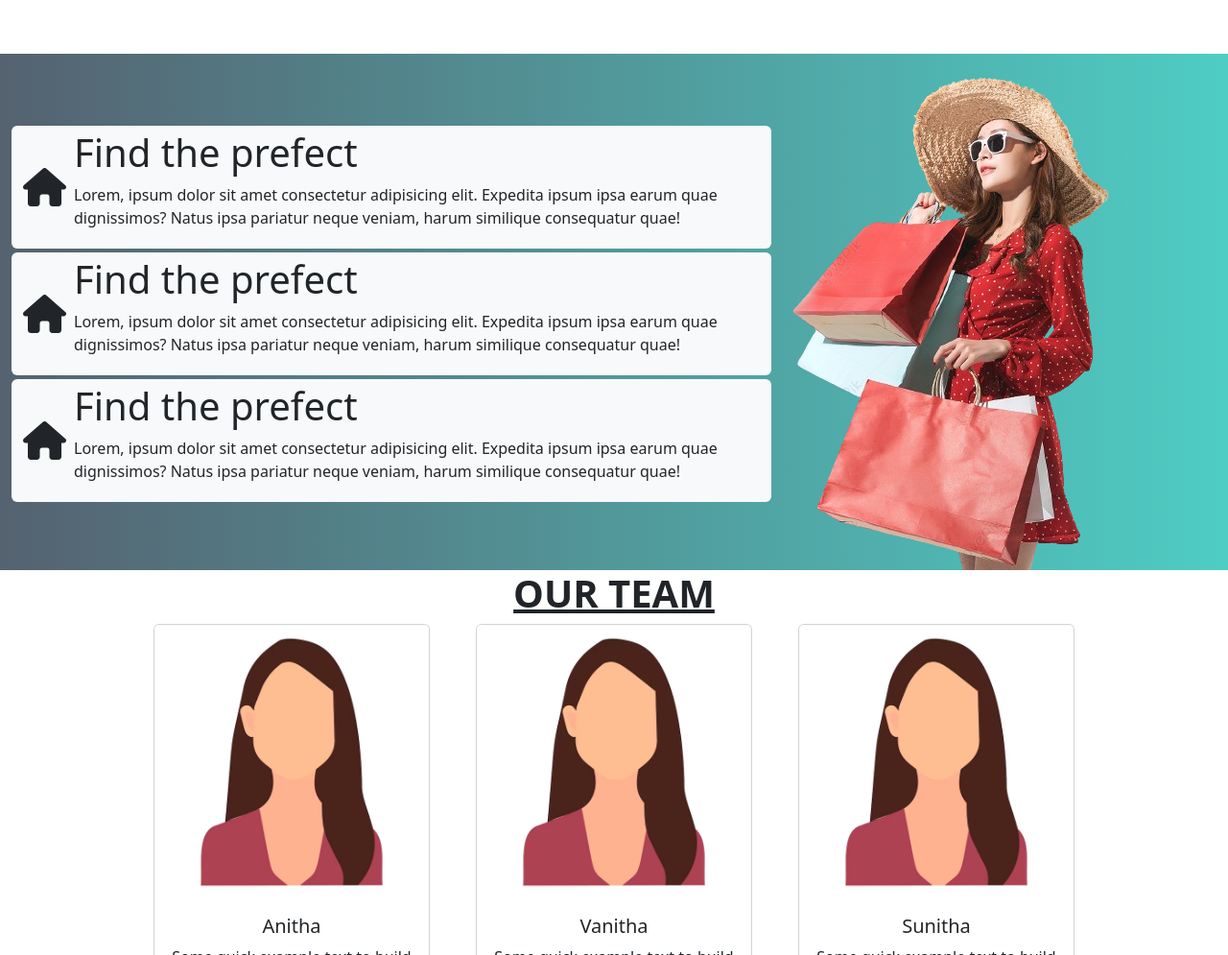
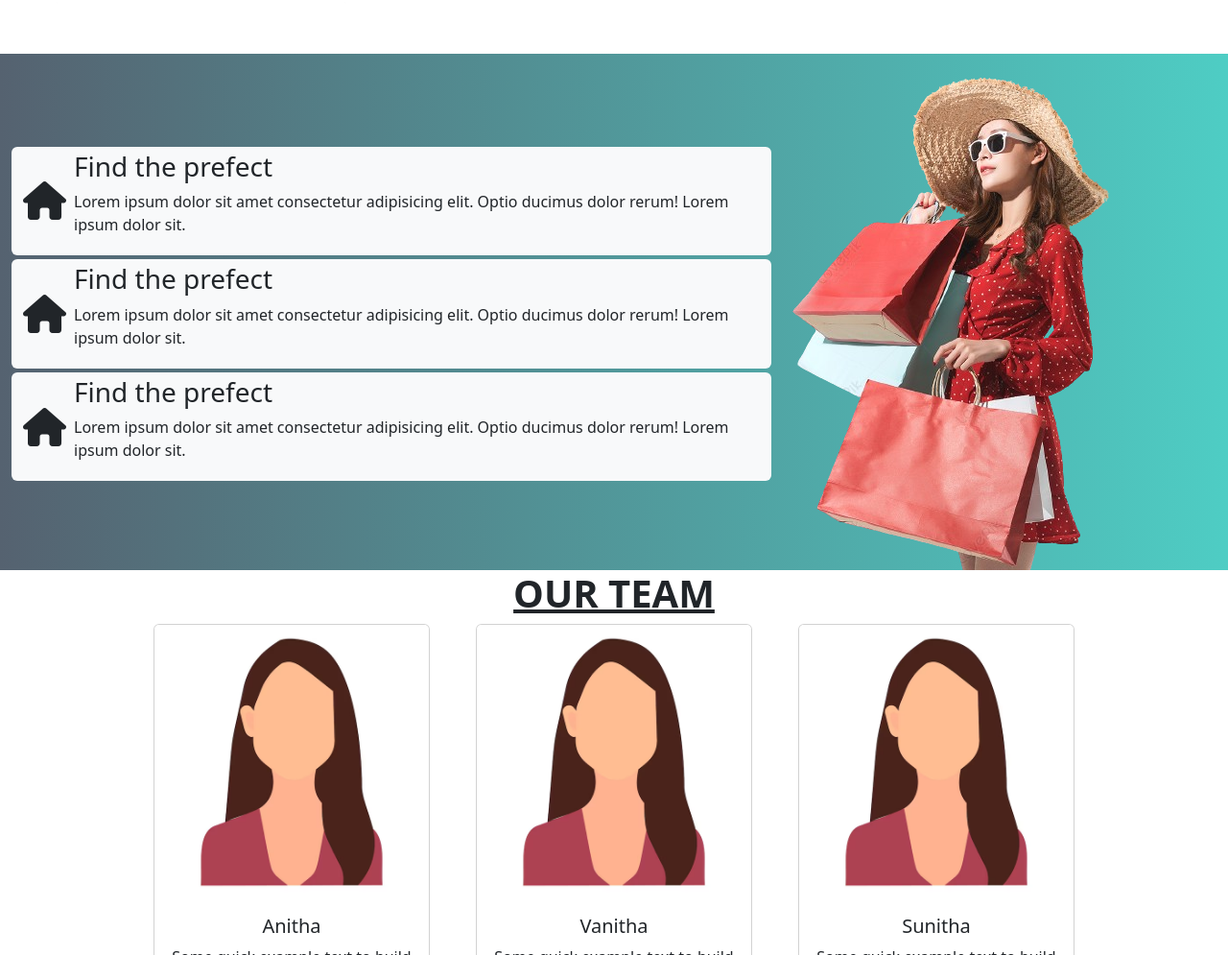
Before and after one commit to Manivarsh45/Shoe-store, a plain HTML site: page index.html in a window 1280 px wide. Shown: the part 600-1595 px from the top of the page at 96% size. Drawn offline with nearby package versions, Linux system fonts and the light colour scheme.

Commit message:
Update index.html

```diff
--- a/index.html
+++ b/index.html
@@ -36,11 +36,10 @@
 
 <body>
     <nav class="navbar navbar-expand-lg bg-body-tertiary">
-        <div class="container-fluid">
+
         <a class="navbar-brand" href="#">Navbar</a>
-            <button class="navbar-toggler" type="button" data-bs-toggle="collapse"
-                data-bs-target="#navbarSupportedContent" aria-controls="navbarSupportedContent" aria-expanded="false"
-                aria-label="Toggle navigation">
+        <button class="navbar-toggler" type="button" data-bs-toggle="collapse" data-bs-target="#navbarSupportedContent"
+            aria-controls="navbarSupportedContent" aria-expanded="false" aria-label="Toggle navigation">
             <span class="navbar-toggler-icon"></span>
         </button>
         <div class="collapse navbar-collapse" id="navbarSupportedContent">
@@ -92,25 +91,25 @@
             <div class="bg-light p-1 d-flex mt-1 align-items-center rounded">
                 <i class="fa-solid fa-house fs-1 m-2"></i>
                 <div>
-                    <h1>Find the prefect</h1>
-                    <p>Lorem, ipsum dolor sit amet consectetur adipisicing elit. Expedita ipsum ipsa earum quae
-                        dignissimos? Natus ipsa pariatur neque veniam, harum similique consequatur quae!</p>
+                    <h3>Find the prefect</h3>
+                    <p>Lorem ipsum dolor sit amet consectetur adipisicing elit. Optio ducimus dolor rerum! Lorem ipsum dolor sit.
+                    </p>
                 </div>
             </div>
             <div class="bg-light p-1 d-flex mt-1 align-items-center rounded">
                 <i class="fa-solid fa-house fs-1 m-2"></i>
                 <div>
-                    <h1>Find the prefect</h1>
-                    <p>Lorem, ipsum dolor sit amet consectetur adipisicing elit. Expedita ipsum ipsa earum quae
-                        dignissimos? Natus ipsa pariatur neque veniam, harum similique consequatur quae!</p>
+                    <h3>Find the prefect</h3>
+                    <p>Lorem ipsum dolor sit amet consectetur adipisicing elit. Optio ducimus dolor rerum! Lorem ipsum dolor sit.
+                    </p>
                 </div>
             </div>
             <div class="bg-light p-1 d-flex mt-1 align-items-center rounded">
                 <i class="fa-solid fa-house fs-1 m-2"></i>
                 <div>
-                    <h1>Find the prefect</h1>
-                    <p>Lorem, ipsum dolor sit amet consectetur adipisicing elit. Expedita ipsum ipsa earum quae
-                        dignissimos? Natus ipsa pariatur neque veniam, harum similique consequatur quae!</p>
+                    <h3>Find the prefect</h3>
+                    <p>Lorem ipsum dolor sit amet consectetur adipisicing elit. Optio ducimus dolor rerum! Lorem ipsum dolor sit.
+                    </p>
                 </div>
             </div>
         </div>
```
Lines whose indentation alone changed are shown as unchanged.
